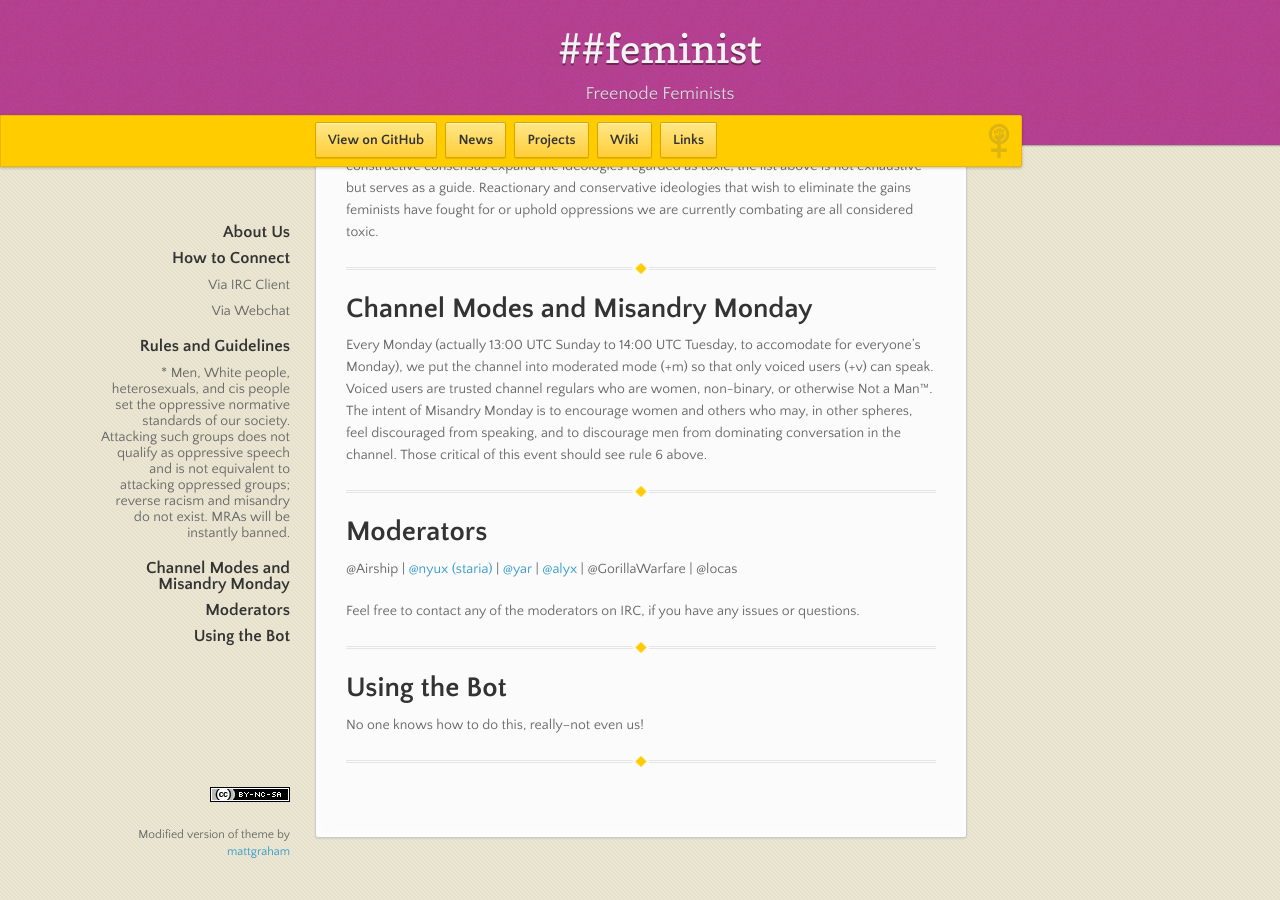
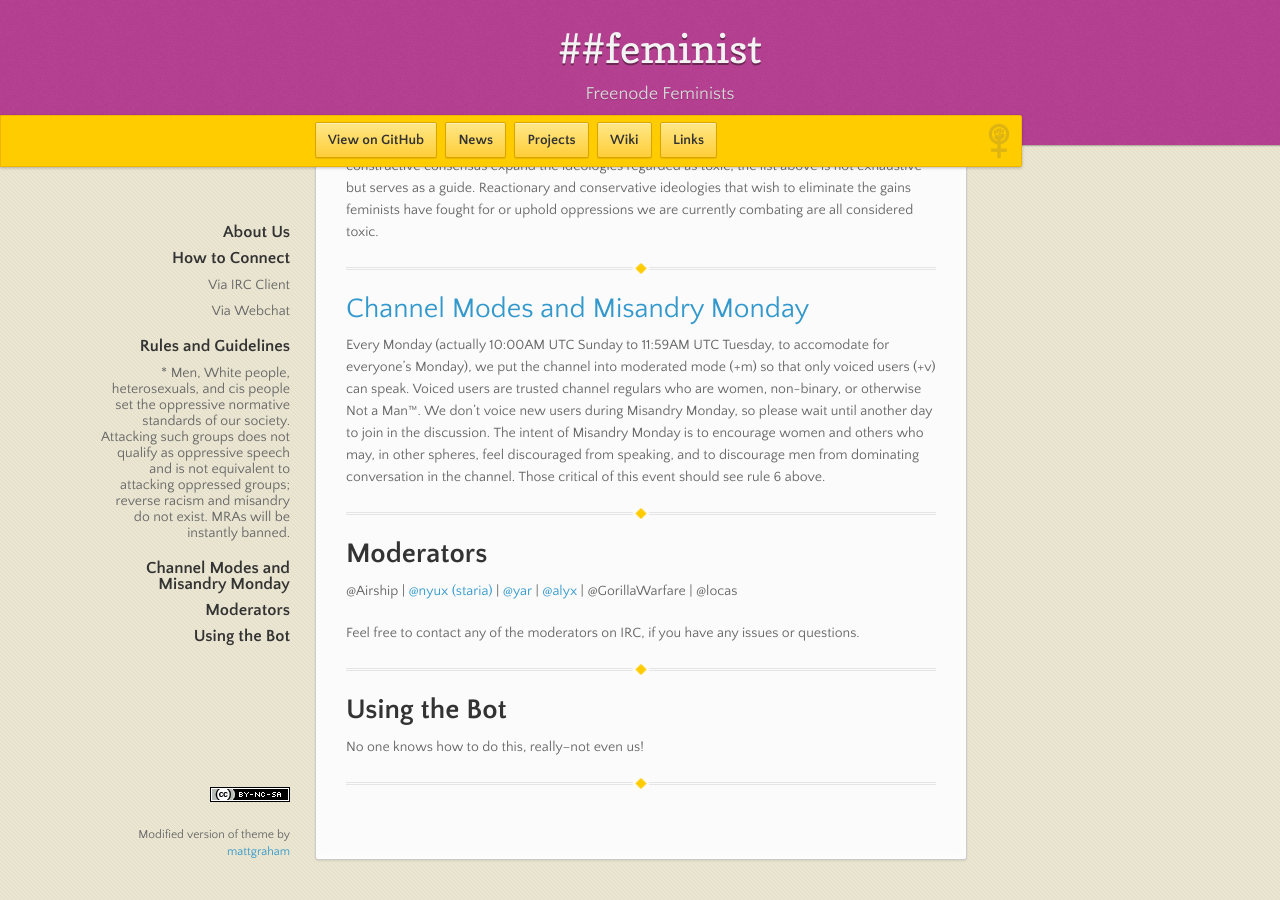
Before and after one commit to feminism-chat/feminism-chat.github.io, a Jekyll site: the page built from index.md, in a window 1280 px wide and 900 px high, scrolled down 3427 px. Built offline with Jekyll 4.4.1, drawn with Linux system fonts in a browser that asks for light colours; nearby versions of some CDN libraries; before the commit the page ends 4305 px from its top, so only the background shows below that.

Commit message:
add anchor, fix times, add sentence about getting voice on MM

```diff
--- a/index.md
+++ b/index.md
@@ -97,8 +97,8 @@ Sexists, transphobes, fascists, consistent apologists for imperialism, racists,
 
 ***
 
-# Channel Modes and Misandry Monday
-Every Monday (actually 13:00 UTC Sunday to 14:00 UTC Tuesday, to accomodate for everyone's Monday), we put the channel into moderated mode (+m) so that only voiced users (+v) can speak. Voiced users are trusted channel regulars who are women, non-binary, or otherwise Not a Man™. The intent of Misandry Monday is to encourage women and others who may, in other spheres, feel discouraged from speaking, and to discourage men from dominating conversation in the channel. Those critical of this event should see rule 6 above.
+# [Channel Modes and Misandry Monday](misandry-monday)
+Every Monday (actually 10:00AM UTC Sunday to 11:59AM UTC Tuesday, to accomodate for everyone's Monday), we put the channel into moderated mode (+m) so that only voiced users (+v) can speak. Voiced users are trusted channel regulars who are women, non-binary, or otherwise Not a Man™. We don't voice new users during Misandry Monday, so please wait until another day to join in the discussion. The intent of Misandry Monday is to encourage women and others who may, in other spheres, feel discouraged from speaking, and to discourage men from dominating conversation in the channel. Those critical of this event should see rule 6 above.
 
 ***
 
```
